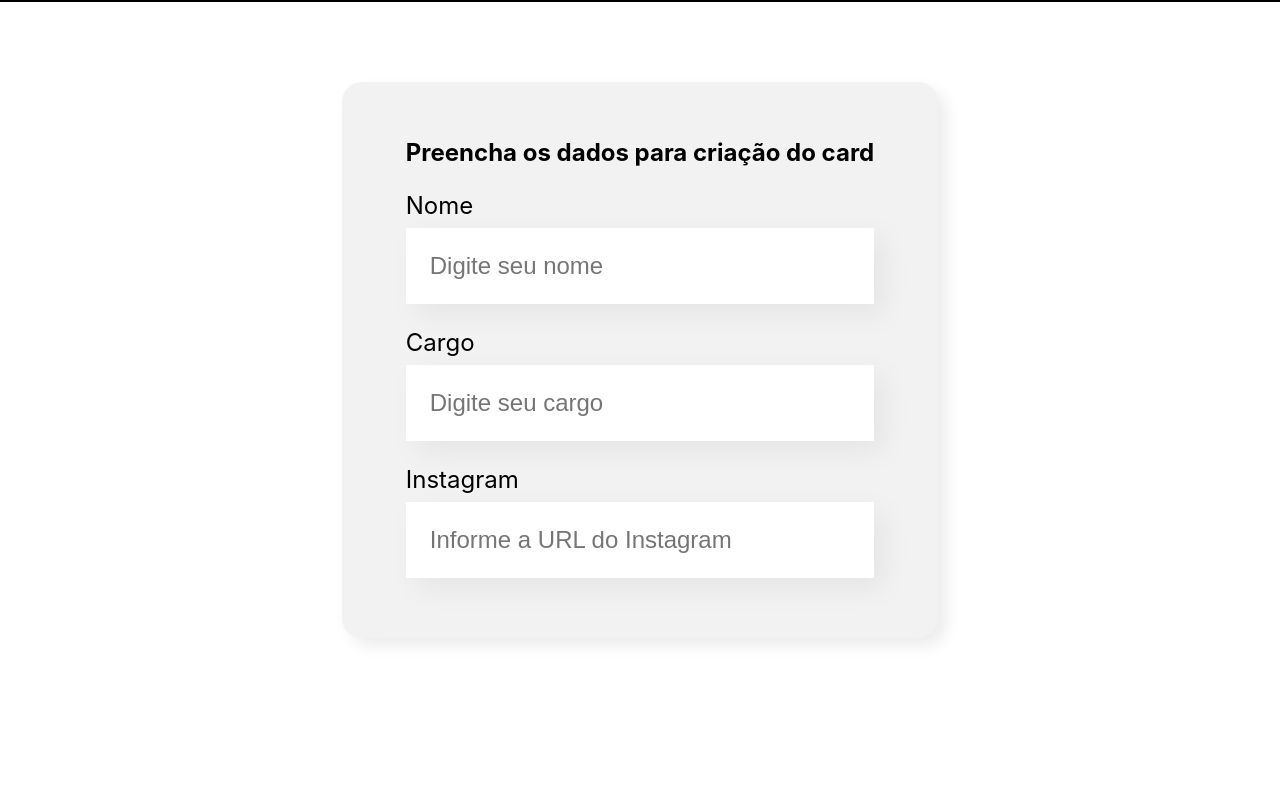
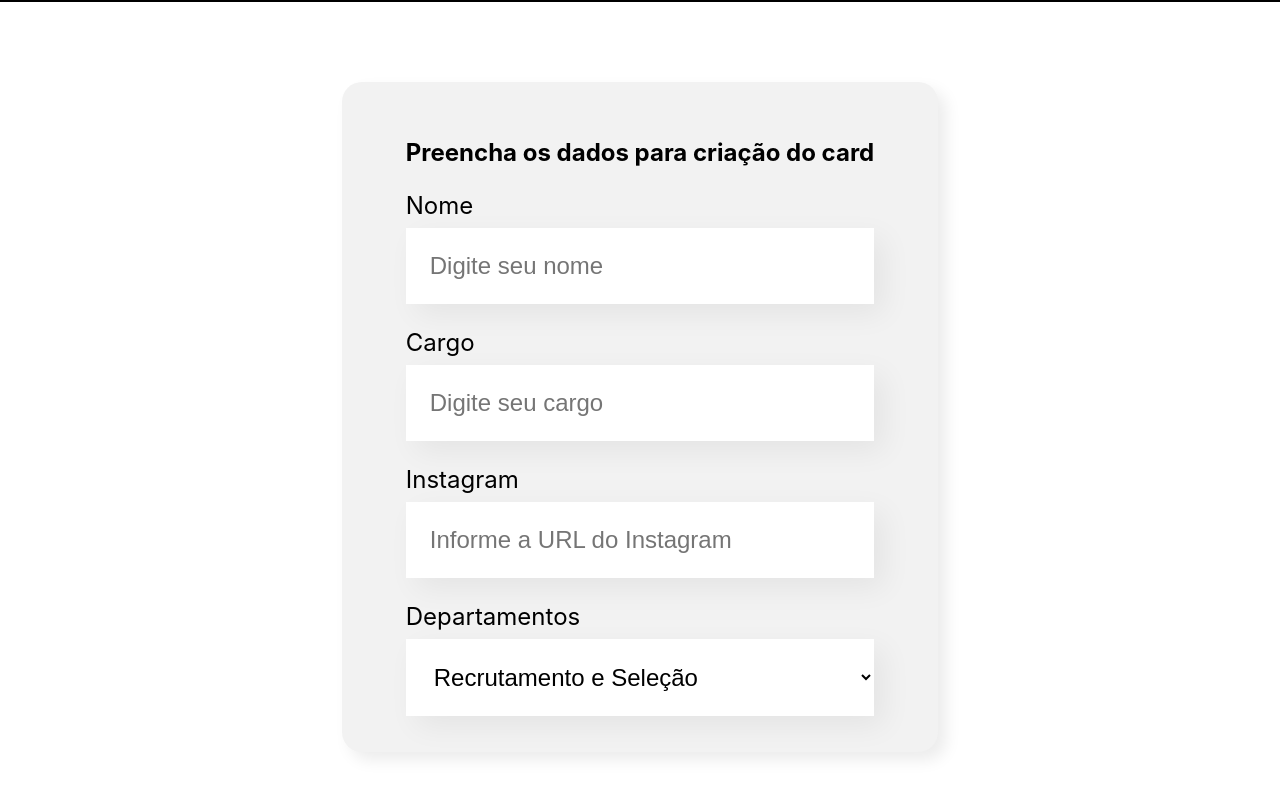
Before and after one commit to andretassis/peoplefirst, a React (Create React App) app: page / in a window 1280 px wide. Shown: the part 289-1084 px from the top of the page. Before the commit the page ends 1007 px from the top, so only its background shows below. Built offline with nearby package versions, Linux system fonts and the light colour scheme.

Commit message:
Criada lista suspensa com os departamentos e aplicado css

```diff
--- a/src/componentes/Formulario/Formulario.js
+++ b/src/componentes/Formulario/Formulario.js
@@ -1,7 +1,17 @@
 import CampoTexto from "../CampoTexto/CampoTexto"
+import ListaSuspensa from "../ListaSuspensa/ListaSuspensa"
 import "./Formulario.css"
 
 const Formulario = () => {
+
+    const departamentos = [
+        "Recrutamento e Seleção",
+        "Treinamento e Desenvolvimento",
+        "Gestão de Talentos",
+        "Administração de Pessoal",
+        "Comunicação Interna"
+    ]
+
     return (
         <section className="formulario">
             <form>
@@ -9,6 +19,7 @@
                 <CampoTexto label="Nome" placeholder="Digite seu nome" />
                 <CampoTexto label="Cargo" placeholder="Digite seu cargo" />
                 <CampoTexto label="Instagram" placeholder="Informe a URL do Instagram" />
+                <ListaSuspensa label="Departamentos" itens={departamentos} />
             </form>
         </section>
     )
--- /dev/null
+++ b/src/componentes/ListaSuspensa/ListaSuspensa.css
@@ -0,0 +1,15 @@
+.lista-suspensa label {
+    display: block;
+    margin-bottom: 8px;
+    font-size: 24px;
+}
+
+.lista-suspensa select {
+    background-color: #FFF;
+    box-shadow: 10px 10px 30px rgba(0, 0, 0, 0.06);
+    width: 100%;
+    border: none;
+    font-size: 24px;
+    padding: 24px;
+    box-sizing: border-box;
+}
--- /dev/null
+++ b/src/componentes/ListaSuspensa/ListaSuspensa.js
@@ -0,0 +1,16 @@
+import './ListaSuspensa.css'
+
+const ListaSuspensa = (props) => {
+    return (
+        <div className="lista-suspensa">
+            <label>{props.label}</label>
+            <select>
+                {props.itens.map(item => {
+                    return <option key={item}>{item}</option>
+                })}
+            </select>
+        </div>
+    )
+}
+
+export default ListaSuspensa
```
